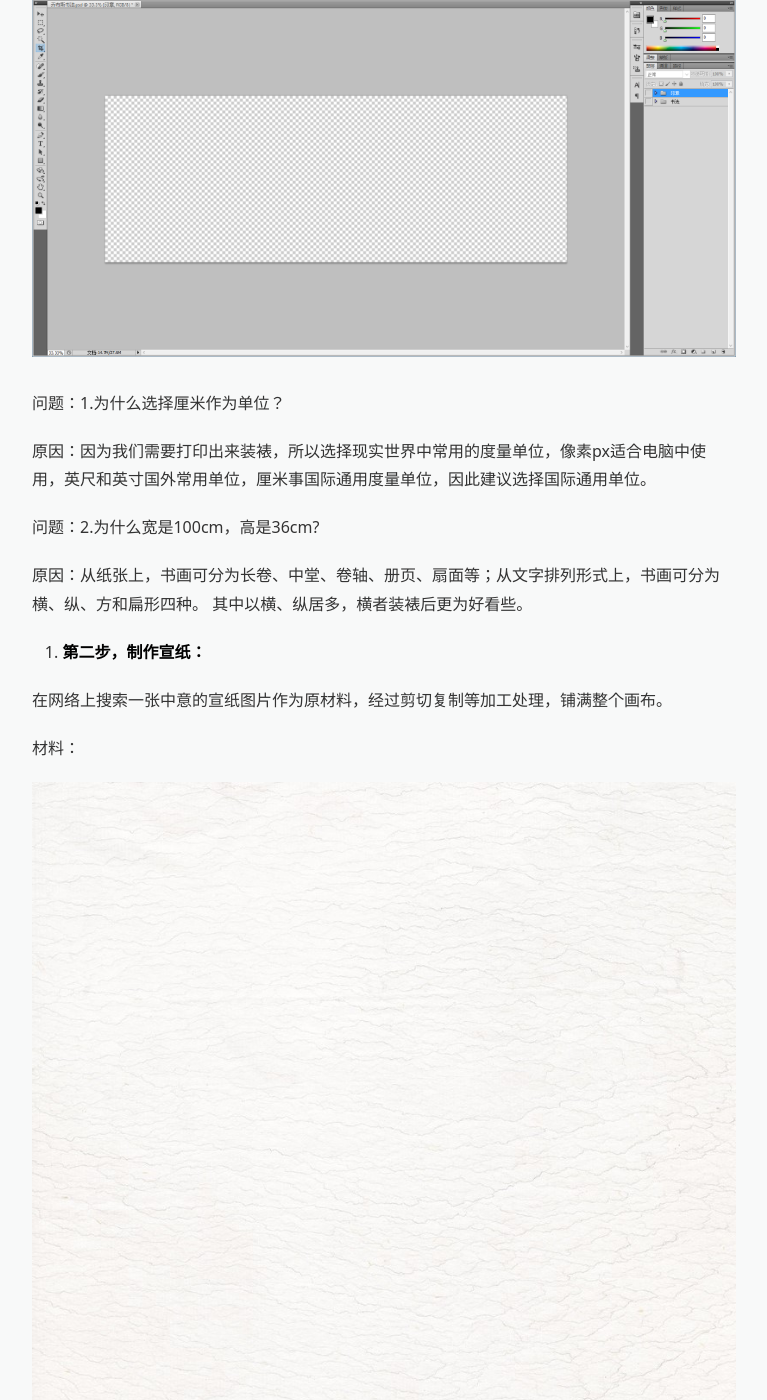
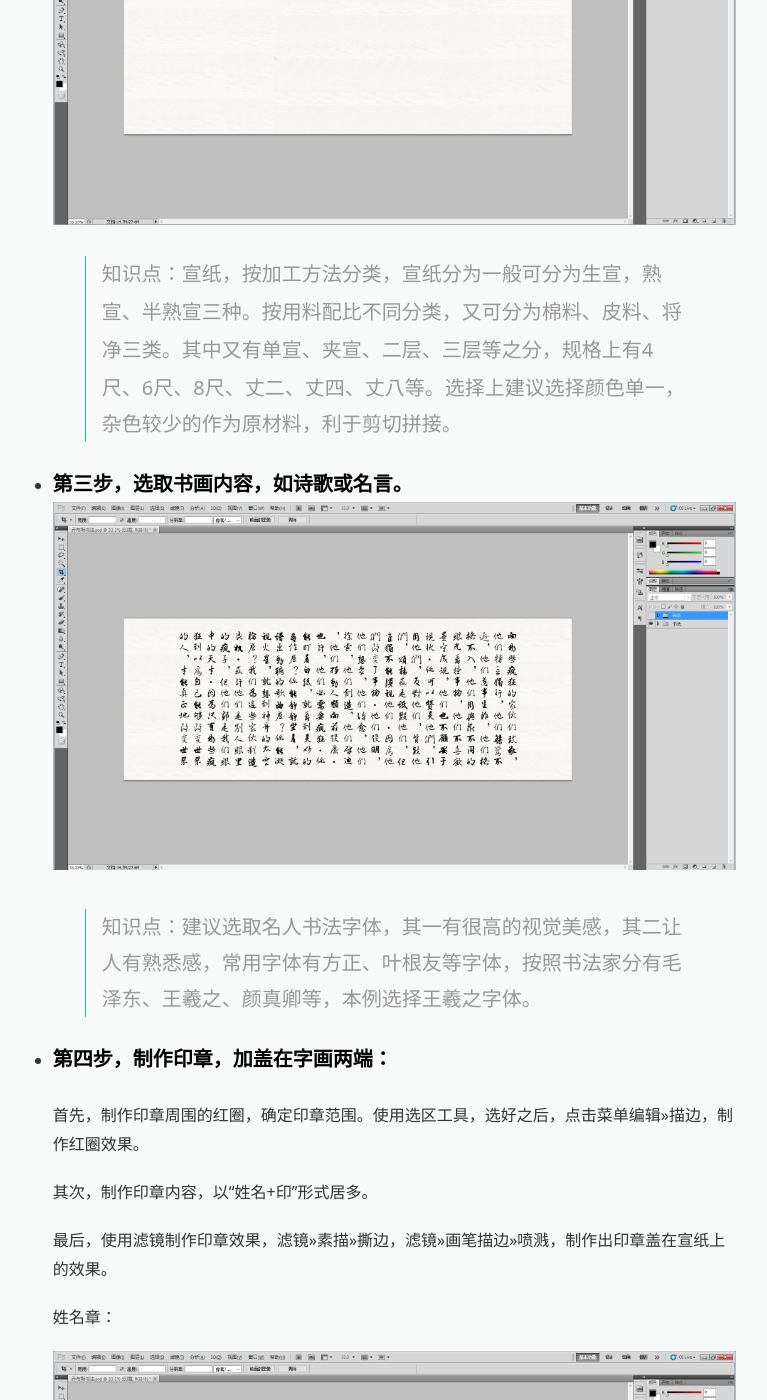
Before and after one commit to zhangyuanxin/blog-jekyll, a Jekyll site: the page built from _posts/2016-11-19-Photoshop-And-Chinese-Crafts.md, in a window 1280 px wide and 1400 px high, scrolled down 2050 px. Shown: the whole window, without its empty margins (256-1023 px from the left). Built offline with Jekyll 4.4.1, drawn with Linux system fonts in a browser that asks for light colours; nearby versions of some CDN libraries; comment, search, counter and statistics services are not loaded; a style sheet for code colours, icons or effects is not loaded; some of the changed text lies outside the part shown.

Commit message:
Update 2016-11-19-Photoshop-And-Chinese-Crafts.md

```diff
--- a/_posts/2016-11-19-Photoshop-And-Chinese-Crafts.md
+++ b/_posts/2016-11-19-Photoshop-And-Chinese-Crafts.md
@@ -17,57 +17,34 @@ image-sm: https://unsplash.it/500/300?image=433
 >    摘要: 书画，是书与画的组合体，在中国是指书法、国画的统称。书法是伴随着汉字的产生而产生，又伴随着汉字的发展而发展。它从图画，符号到创造、定型，由大篆到小篆，由篆而隶、楷、行、草各种文字形体逐渐形成。中国画注重达意畅神与线条造型，讲究法书用笔和笔墨关系，以结构组织为主，色彩明暗为辅，诗、书、印、款识与画意结合为艺术特征。其绘画形式有大写意、小写意、工笔、界画、泼彩等，其表现形式有长卷、中堂、卷轴、册页、扇面等。以下是一个书法字画的Photoshop简单制作教程分享给大家，主要知识点：图层（Layer）、字体(Fonts)、选区工具(Select)、移动工具（Move）、滤镜（Filter）等.
 
 
-1. **第一步，创建画布：**
+- **第一步，创建画布：**
 
-  打开`文件(F)`菜单，选择`新建(N)`，创建一个宽`100cm`，高`36cm`的画布：
-
-  ![canvas](/assets/images/2016-11-19/canvas.png)
-
-  效果：
+  打开文件(F)菜单，选择新建(N)，创建一个宽100cm，高36cm的画布：
 
   ![canvas-complete](/assets/images/2016-11-19/canvas-complete.png)
 
-  问题：1.为什么选择厘米作为单位？
+   > 知识点：从纸张上，书画可分为长卷、中堂、卷轴、册页、扇面等；从文字排列形式上，书画可分为横、纵、方和扁形四种。 其中以横、纵居多，横者装裱后更为好看些。
 
-  原因：因为我们需要打印出来装裱，所以选择现实世界中常用的度量单位，像素px适合电脑中使用，英尺和英寸国外常用单位，厘米事国际通用度量单位，因此建议选择国际通用单位。
+- **第二步，制作宣纸：**
 
-  问题：2.为什么宽是100cm，高是36cm?
-
-  原因：从纸张上，书画可分为长卷、中堂、卷轴、册页、扇面等；从文字排列形式上，书画可分为横、纵、方和扁形四种。 其中以横、纵居多，横者装裱后更为好看些。
-
-2.  **第二步，制作宣纸：**
-
-  在网络上搜索一张中意的宣纸图片作为原材料，经过剪切复制等加工处理，铺满整个画布。
-
-  材料：
-
-  ![paper](/assets/images/2016-11-19/paper.jpg)
-
-  效果：
+  选取一张中意的宣纸图片作为原材料，经过剪切复制等加工处理，铺满整个画布。
 
   ![paper-complete](/assets/images/2016-11-19/paper-complete.png)
 
-  问题：1.宣纸都有哪些？该如何选取？
+  > 知识点：宣纸，按加工方法分类，宣纸分为一般可分为`生宣`，`熟宣`、`半熟宣`三种。按用料配比不同分类，又可分为`棉料`、`皮料`、`将净`三类。其中又有单宣、夹宣、二层、三层等之分，规格上有4尺、6尺、8尺、丈二、丈四、丈八等。选择上建议选择颜色单一，杂色较少的作为原材料，利于剪切拼接。
 
-  原因：宣纸，按加工方法分类，宣纸分为一般可分为`生宣`，`熟宣`、`半熟宣`三种。按用料配比不同分类，又可分为`棉料`、`皮料`、`将净`三类。其中又有单宣、夹宣、二层、三层等之分，规格上有4尺、6尺、8尺、丈二、丈四、丈八等。选择上建议选择颜色单一，杂色较少的作为原材料，利于剪切拼接。
-
-3.  **第三步，选取书画内容，最好较为熟知的经典文章，如：诗歌或名言。**
-
-  效果：
-
+- **第三步，选取书画内容，如诗歌或名言。**
   ![word-complete](/assets/images/2016-11-19/word-complete.png)
 
-  问题：1.选取何种书法字体？
+  > 知识点：建议选取名人书法字体，其一有很高的视觉美感，其二让人有熟悉感，常用字体有方正、叶根友等字体，按照书法家分有毛泽东、王羲之、颜真卿等，本例选择王羲之字体。
 
-  原因：建议选取名人书法字体，其一有很高的视觉美感，其二让人有熟悉感，常用字体有`方正`、`叶根友`等字体，按照书法家分有`毛泽东`、`王羲之`、`颜真卿`等，本例选择`王羲之`字体。
+- **第四步，制作印章，加盖在字画两端：**
 
-4. **第四步，制作印章，加盖在字画两端：**
-
-  首先，制作印章周围的红圈，确定印章范围。使用选区工具，选好之后，点击菜单`编辑`>>`描边`，制作红圈效果。
+  首先，制作印章周围的红圈，确定印章范围。使用选区工具，选好之后，点击菜单编辑>>描边，制作红圈效果。
 
   其次，制作印章内容，以“姓名+印”形式居多。
 
-  最后，使用滤镜制作印章效果，`滤镜`>>`素描`>>`撕边`，`滤镜`>>`画笔描边`>>`喷溅`，制作出印章盖在宣纸上的效果。
+  最后，使用滤镜制作印章效果，滤镜>>素描>>撕边，滤镜>>画笔描边>>喷溅，制作出印章盖在宣纸上的效果。
 
   姓名章：
 
@@ -77,9 +54,7 @@ image-sm: https://unsplash.it/500/300?image=433
 
   ![head-sign](/assets/images/2016-11-19/head-sign.png)
 
-  问题：1.印章有哪几类？
-
-  原因：书法作品上常用的几种印章有姓名章、闲章、鉴藏章。印章最初是信物，起印证作用。宋、元以后，因注重了书画题跋和署款，书家们逐渐认识到印章的艺术作用并注意在书法作品中发挥这一作用，使书、印合璧的艺术得以形成。书法作品上的印章，是书法作品中不可缺少的组成部分，缺了印章就不成为完整的书法作品。
+  > 知识点：书法作品上常用的几种印章有姓名章、闲章、鉴藏章。印章最初是信物，起印证作用。宋、元以后，因注重了书画题跋和署款，书家们逐渐认识到印章的艺术作用并注意在书法作品中发挥这一作用，使书、印合璧的艺术得以形成。书法作品上的印章，是书法作品中不可缺少的组成部分，缺了印章就不成为完整的书法作品。
 
   1）姓名章：姓名章的形状以“方形最好，圆形还可，若腰圆天然形等都不可用。” 姓名章一般分朱文（阳文）白文（阴文）两种。一幅书法作品上盖两方姓名章时，最好一朱一白，两章大小相宜。款尾用多章时，次序是先姓名章，后字、号章。
 
```
Also changed, not shown: other parts of _posts/2016-11-19-Photoshop-And-Chinese-Crafts.md (+3 -3 lines).
